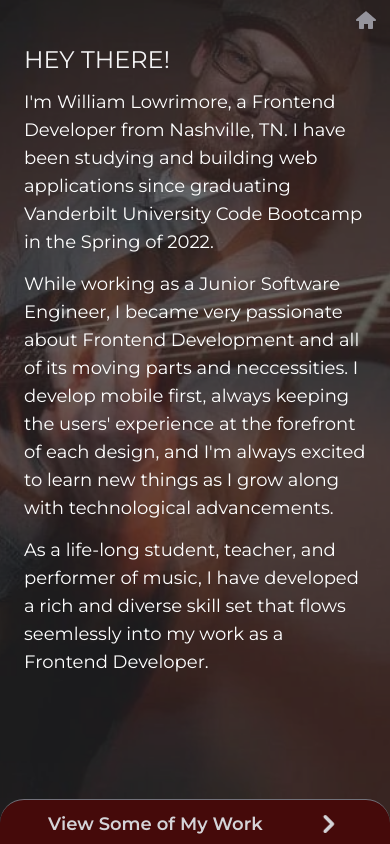
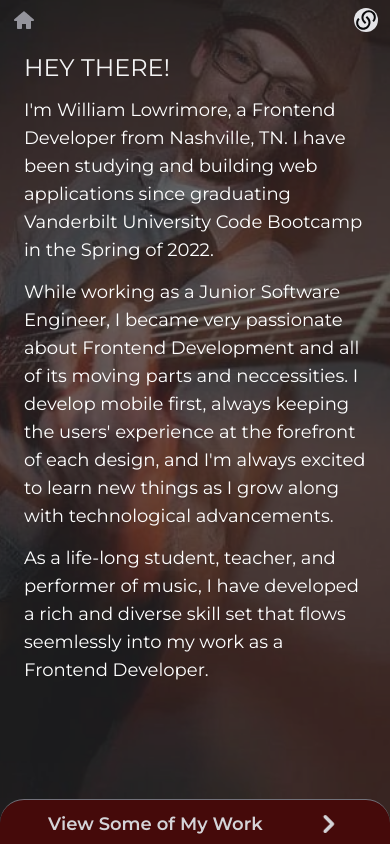
Before and after one commit to wlowrimore/piece_of_me, a Next.js app: page /about in a window 390 px wide. Built offline with nearby package versions, Linux system fonts and the light colour scheme.

Commit message:
adds mobile nav to home and about with switch case determining style

```diff
--- a/src/app/about/page.tsx
+++ b/src/app/about/page.tsx
@@ -1,12 +1,16 @@
 import Link from "next/link";
 import { HiChevronRight } from "react-icons/hi";
 import { TiHome } from "react-icons/ti";
+import NavMobile from "../components/NavMobile";
 
 const About: React.FC = () => {
   return (
     <main className="bg-fixed w-screen min-h-screen bg-about-bg bg-cover bg-center bg-norepeat flex flex-col mx-auto container">
       <div className="bg-zinc-800/70 w-full min-h-screen">
-        <div className="fixed right-3 top-2 text-zinc-400/90 rounded-full">
+        <div className="mt-2 mr-2">
+          <NavMobile />
+        </div>
+        <div className="fixed left-3 top-2 text-zinc-400/90 rounded-full">
           <p className="text-2xl">
             <Link href="/">
               <TiHome />
--- a/src/app/components/HomeComponent.tsx
+++ b/src/app/components/HomeComponent.tsx
@@ -4,10 +4,14 @@ import ReactLogo from "/public/images/languages/react.webp";
 import NextLogo from "/public/images/languages/next.webp";
 import Link from "next/link";
 import { HiChevronRight } from "react-icons/hi";
+import NavMobile from "./NavMobile";
 
 const HomeComponent = () => {
   return (
     <>
+      <div className="fixed top-0 right-0 p-1">
+        <NavMobile />
+      </div>
       <div className="flex flex-col items-center">
         <div className="flex items-center">
           <h1 className="bg-[#304454] rounded-full py-4 text-2xl text-[#B89F88] font-semibold uppercase">
--- /dev/null
+++ b/src/app/components/NavMobile.tsx
@@ -0,0 +1,76 @@
+"use client";
+
+import { useState } from "react";
+import { usePathname } from "next/navigation";
+import Link from "next/link";
+import { RiLinksFill } from "react-icons/ri";
+
+const NavMobile: React.FC = () => {
+  const [navOpen, setNavOpen] = useState<boolean>(false);
+
+  const pathname = usePathname();
+
+  const handleNavOpen = (): void => {
+    setNavOpen(true);
+  };
+
+  const handleNavClose = (): void => {
+    setNavOpen(false);
+  };
+
+  const getNavStyles = (pathname: string) => {
+    switch (pathname) {
+      case "/":
+        return "bg-slate-700/90 text-zinc-200";
+      case "/about":
+        return "bg-[#450A0A]/80 text-zinc-200";
+      case "/projects":
+        return "text-green-900/80";
+      case "/contact":
+        return "text-pink-900/80";
+      default:
+    }
+  };
+
+  return (
+    <main className="pr-1">
+      <h1
+        onClick={handleNavOpen}
+        className="text-2xl flex justify-end text-zinc-950 fixed right-3 bg-zinc-200 rounded-full"
+      >
+        <RiLinksFill />
+      </h1>
+      {navOpen && (
+        <nav
+          className={`fixed right-0 top-0 text-lg font-semibold p-2 bg-zinc-200 rounded-bl-lg w-[8rem] ${getNavStyles(
+            pathname
+          )}`}
+        >
+          <h1
+            onClick={handleNavClose}
+            className="text-2xl flex justify-end mr-1 mt-[-0.2rem]"
+          >
+            <RiLinksFill />
+          </h1>
+          <Link href="/">
+            <p className="py-1.5 pl-4">Home</p>
+          </Link>
+          <Link href="/about">
+            <p className="py-1.5 pl-4">About</p>
+          </Link>
+          <Link href="/projects">
+            <p className="py-1.5 pl-4">Projects</p>
+          </Link>
+          <Link href="/contact">
+            <p className="py-1.5 pl-4">Contact</p>
+          </Link>
+          <Link href="#">
+            <p className="pt-[0.3rem] pb-2 pl-4">Resume</p>
+          </Link>
+        </nav>
+      )}
+    </main>
+  );
+};
+
+export default NavMobile;
```
